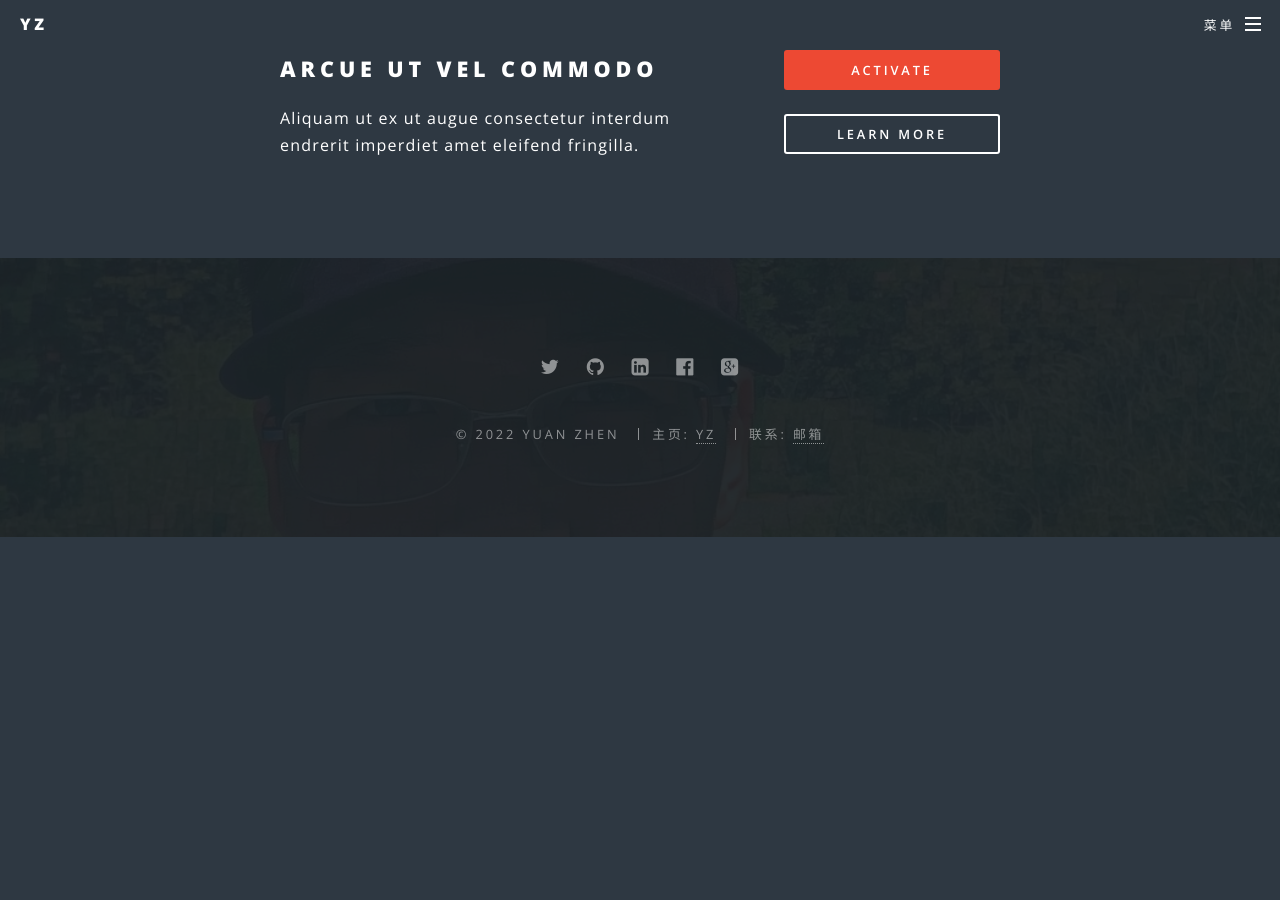
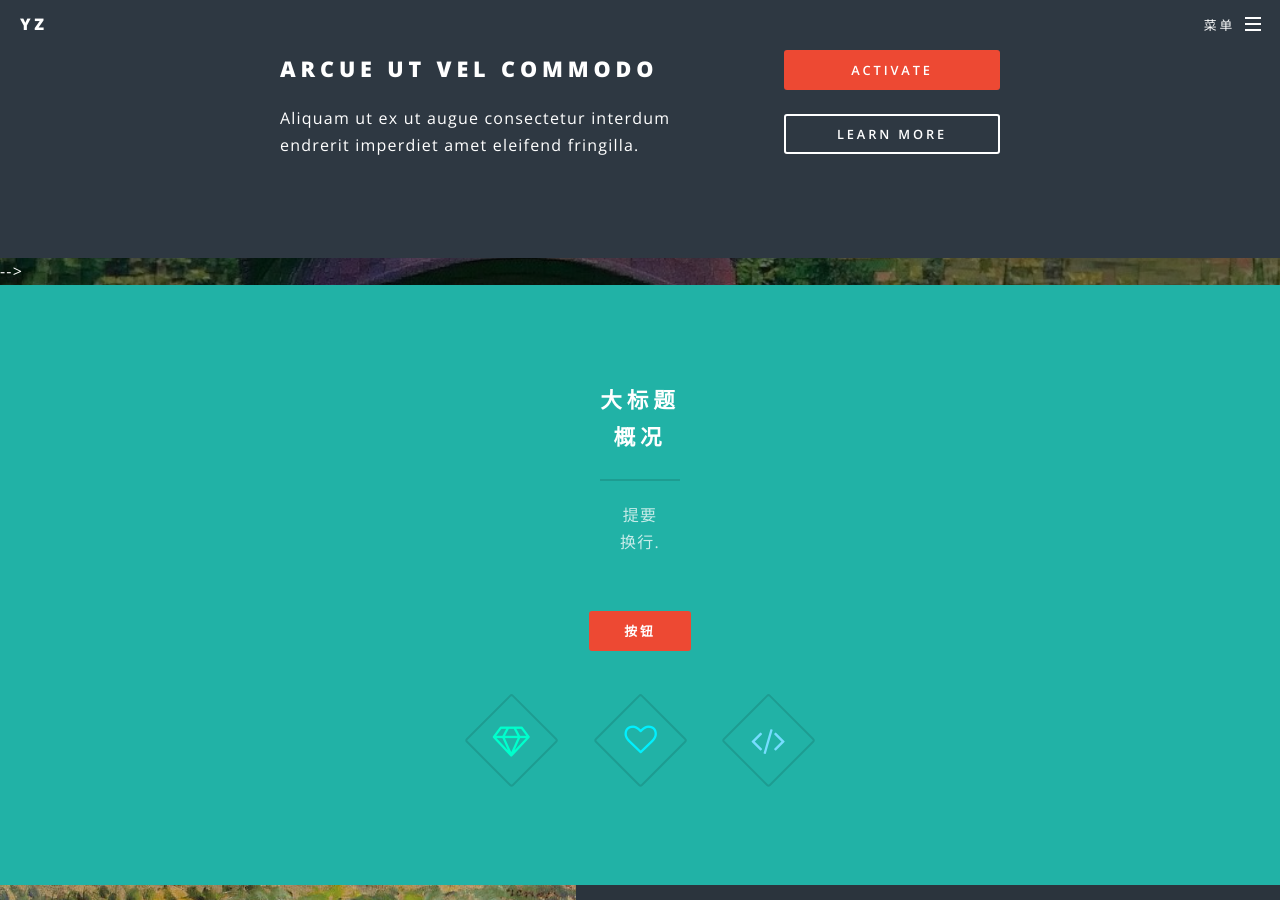
Before and after one commit to yz14/yz14.github.io4, a Jekyll site: the page built from index.html, in a window 1280 px wide and 900 px high, scrolled down 946 px. Built offline with Jekyll 4.4.1, drawn with Linux system fonts in a browser that asks for light colours; before the commit the page ends 1483 px from its top, so only the background shows below that; some of the changed text lies outside the part shown.

Commit message:
Update index.html

```diff
--- a/index.html
+++ b/index.html
@@ -4,7 +4,7 @@
 				<!-- Banner -->
 					<section id="banner">
 						<div class="inner">
-							<h2>{{ site.title }}</h2>
+							<h4>{{ site.title }}</h4>
 							<p>{{ site.description | markdownify }}</p>
 <!-- 							<ul class="actions">
 								<li><a href="https://yz14.github.io" class="button special">按钮1</a></li>
@@ -13,7 +13,7 @@
 						<a href="#one" class="more scrolly">下一个</a>
 					</section>
 
-				<!-- One -->
+<!-- 				<!-- One -->
                                         <!-- CTA -->
 					<section id="cta" class="wrapper style2">
 						<div class="inner">
@@ -26,9 +26,9 @@
 								<li><a href="#" class="button fit">Learn More</a></li>
 							</ul>
 						</div>
-					</section>
+					</section> -->
 
-<!-- 					<section id="one" class="wrapper style1 special">
+					<section id="one" class="wrapper style1 special">
 						<div class="inner">
 							<header class="major">
 								<h2>大标题<br />
@@ -45,10 +45,10 @@
 								<li><span class="icon fa-code major style3"><span class="label">Dolor</span></span></li>
 							</ul>
 						</div>
-					</section> -->
+					</section>
 
 				<!-- Two -->
-<!-- 					<section id="two" class="wrapper alt style2">
+					<section id="two" class="wrapper alt style2">
 						<section class="spotlight">
 							<div class="image"><img src="images/pic01.jpg" alt="" /></div><div class="content">
 								<h2>杂文1<br />
@@ -73,7 +73,7 @@
 								<p>内容简要3.</p>
 							</div>
 						</section>
-					</section> -->
+					</section>
 
  				<!-- Three -->
 <!-- 					<section id="three" class="wrapper style3 special">
```
